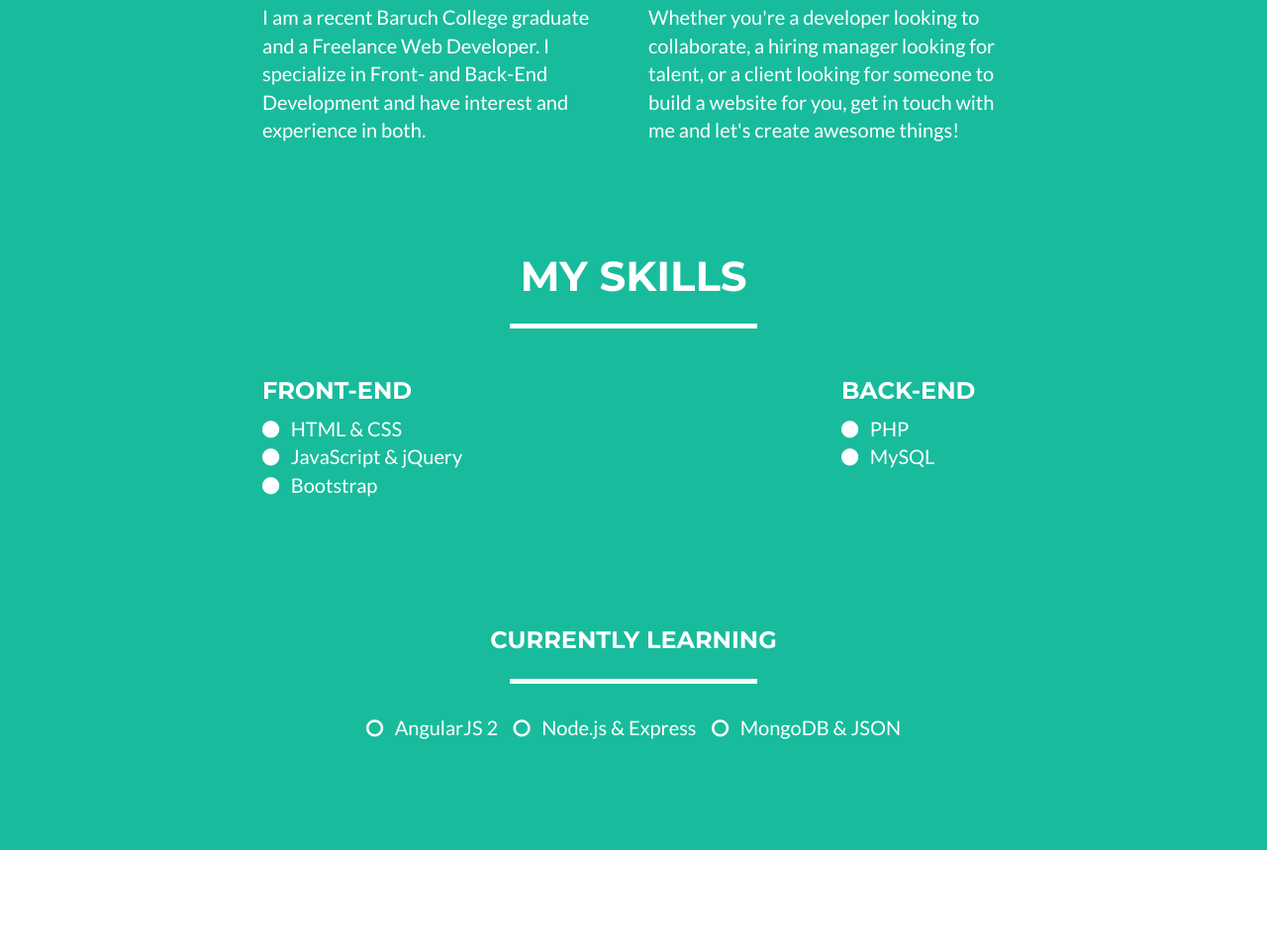
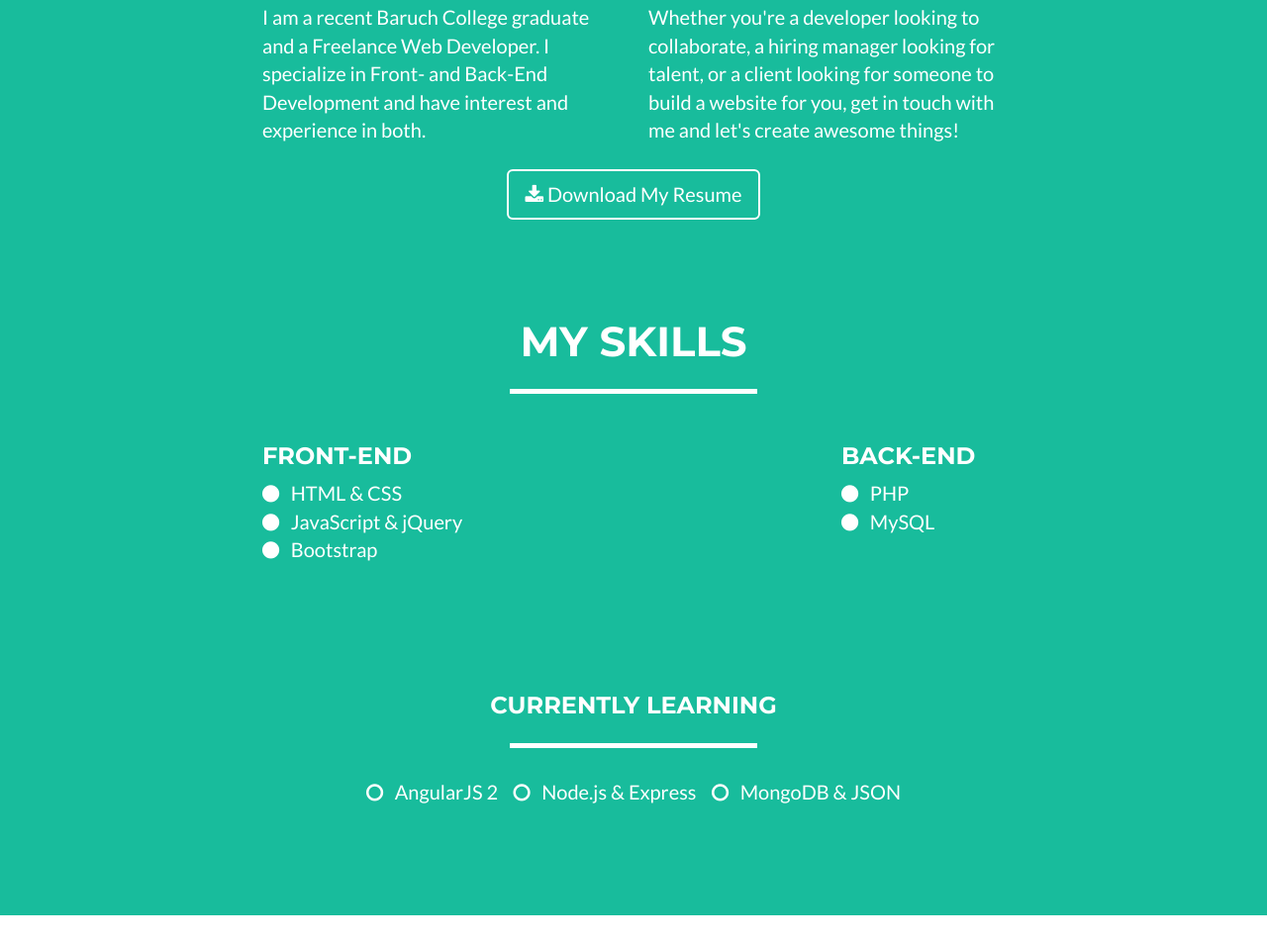
Before and after one commit to dmitriyklyuzov/portfolio-freelancer, a website: page index.html in a window 1280 px wide. Shown: the part 1697-2650 px from the top of the page at 99% size. Drawn offline with nearby package versions, Linux system fonts and the light colour scheme.

Commit message:
added resume link and resume file

```diff
--- a/index.html
+++ b/index.html
@@ -142,11 +142,11 @@
                     <p>Whether you're a developer looking to collaborate, a hiring manager looking for talent, or a client looking for someone to build a website for you, get in touch with me and let's create awesome things!</p>
                     <!-- <p>Whether you're a student looking to showcase your work, a professional looking to attract clients, or a graphic artist looking to share your projects, this template is the perfect starting point!</p> -->
                 </div>
-                <!-- <div class="col-lg-8 col-lg-offset-2 text-center">
-                    <a href="#" class="btn btn-lg btn-outline">
-                        <i class="fa fa-download"></i> Download Theme
+                <div class="col-lg-8 col-lg-offset-2 text-center">
+                    <a href="DmitriyKlyuzovResume.pdf" target="_blank" class="btn btn-lg btn-outline">
+                        <i class="fa fa-download"></i> Download My Resume
                     </a>
-                </div> -->
+                </div>
             </div>
 
             <!-- My Skills -->
@@ -331,7 +331,7 @@
         });
         sr.reveal(".details",{
             delay: 100
-        })
+        });
         sr.reveal(".section-name");
     </script>
 
```
Also changed, not shown: paola-maldonado-1024x733.png (added), 2 other files.
